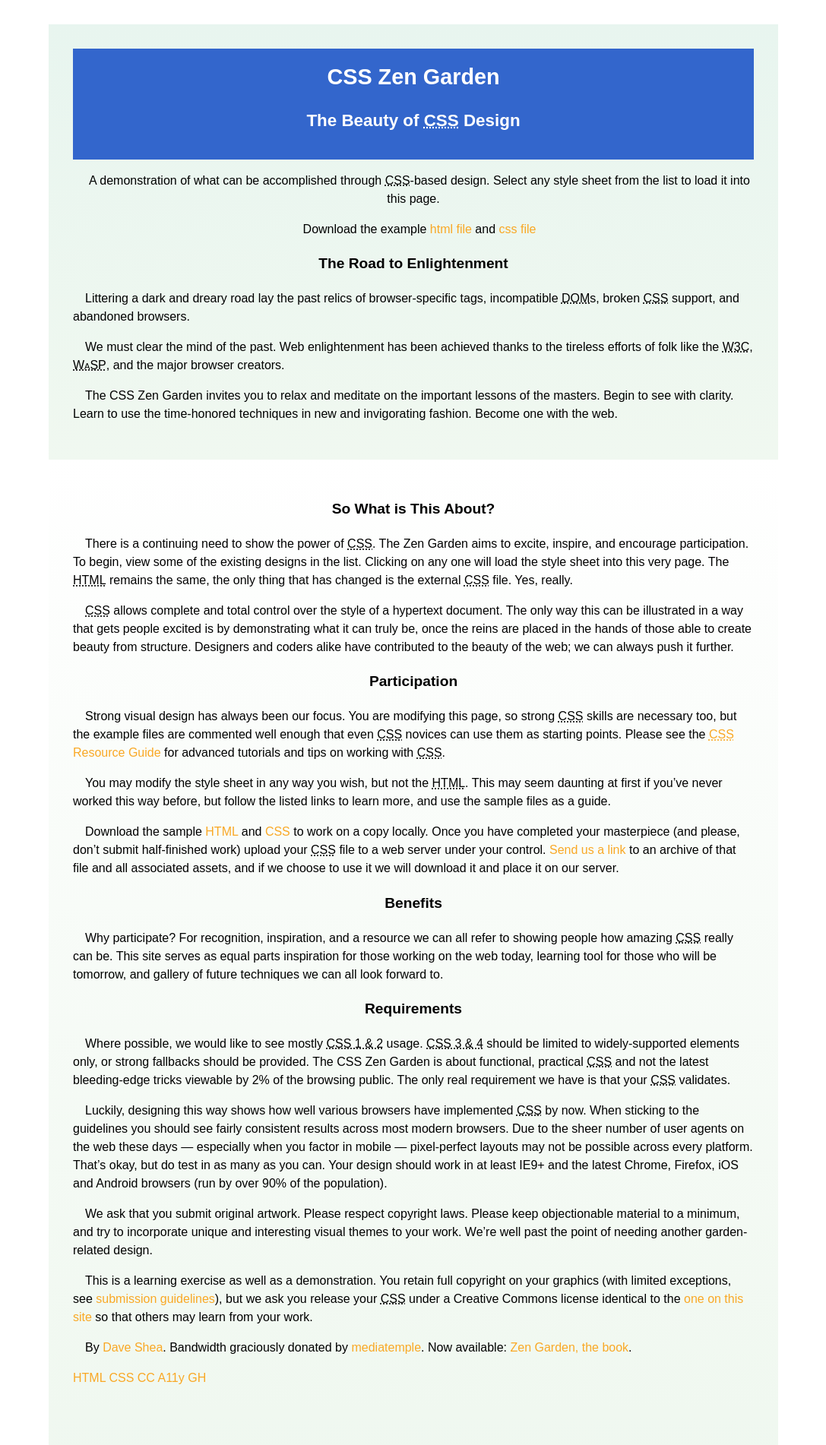
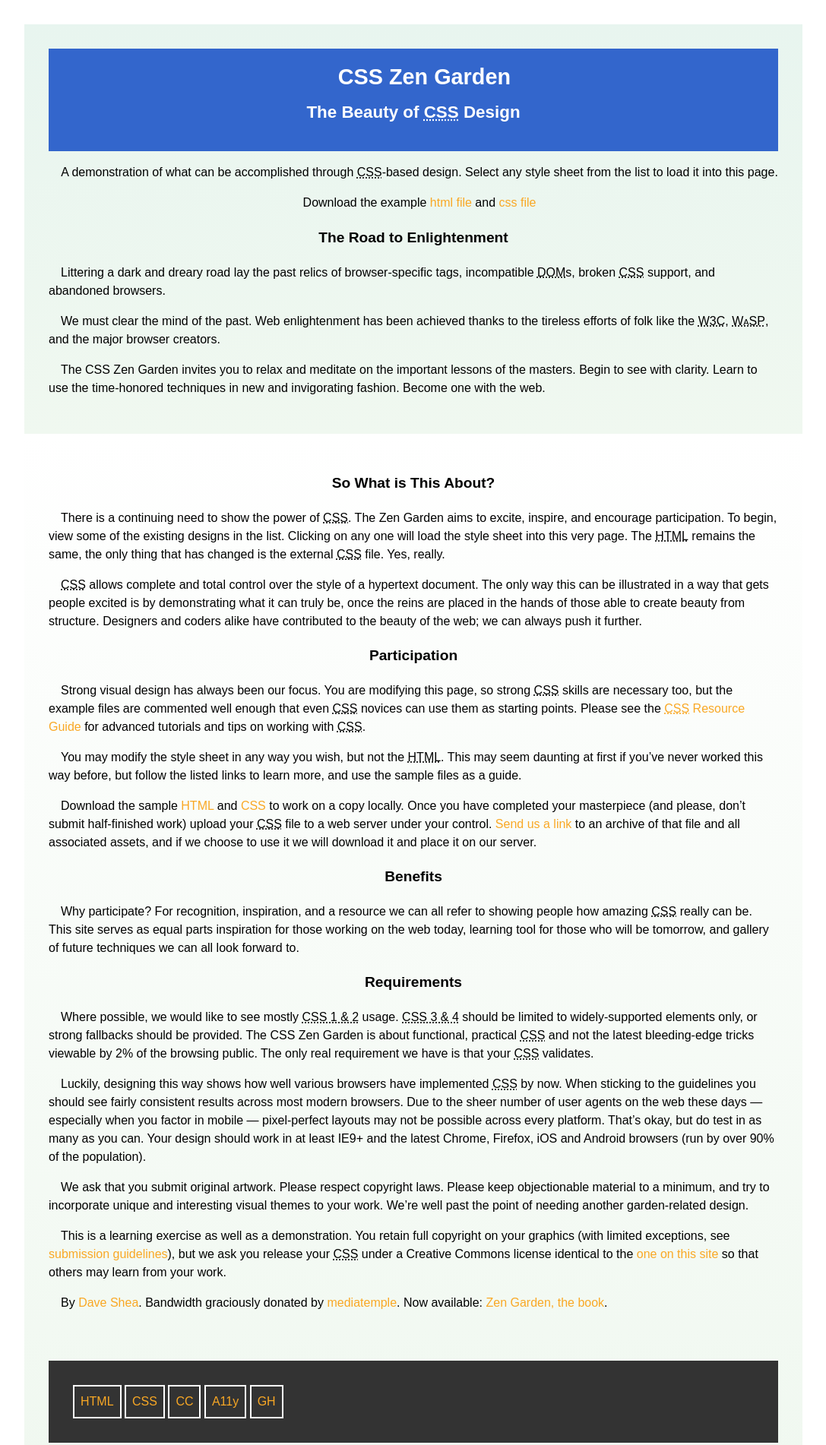
Before and after one commit to RafaelLeal1/zengarden, a plain HTML site: page index.html in a window 1280 px wide. Shown: the top 1902 px of the page at 76% size, without its empty margins (96-1183 px from the left). Drawn offline with Linux system fonts and the light colour scheme.

Commit message:
Add py3 ex3

```diff
--- a/style.css
+++ b/style.css
@@ -1,10 +1,37 @@
 body {
-    max-width: 960px; /* Tamanho fixo da página */
-    margin: 0 auto;
-    font-family: sans-serif; /* Fonte sans-serif para toda a página */
+    max-width: 80%; /* Largura máxima de 80% */
+    margin: 0 auto; /* Centralização na tela */
+    font-family: sans-serif;
     line-height: 1.5;
     padding: 2rem;
   }
+
+  #intro {
+    height: 550px; /* Altura da seção de introdução */
+  }
+
+  #design-archives {
+    display: none; /* Remoção da seção de arquivos */
+  }
+
+  header {
+    background-color: #333; /* Cor de fundo escura */
+    color: #fff; /* Cor da fonte clara */
+    text-align: left;
+    padding: 1rem 2rem;
+  }
+
+  header h1 {
+    margin-top: 0;
+    margin-bottom: 0.5rem;
+    margin-left: 1em; /* Espaçamento lateral para o título principal */
+  }
+
+  header h2 {
+    margin-top: 0;
+  }
+
+
 
   .summary {
     text-align: center; /* Alinhamento central da seção de resumo */
@@ -108,3 +135,27 @@ h4, h5, h6 {
   .sidebar {
     background: linear-gradient(to bottom, #f0f8f0 0%, #e8f5ef 100%);
   }
+
+  .sidebar ul {
+    list-style: none; /* Remoção dos bullets */
+    padding: 0;
+    margin: 0;
+  }
+
+  .sidebar ul li {
+    padding: 1em 0; /* Espaçamento entre os itens do menu */
+    text-align: center; /* Centralização dos itens do menu */
+  }
+
+  footer {
+    background-color: #333; /* Cor de fundo escura */
+    color: #fff; /* Cor da fonte clara */
+    padding: 2rem;
+    margin-top: 4em; /* Espaçamento externo de 4% */
+  }
+
+  footer a {
+    display: inline-block;
+    padding: 0.5em;
+    border: 2px solid #fff; /* Borda sólida de 2px */
+  }
```
